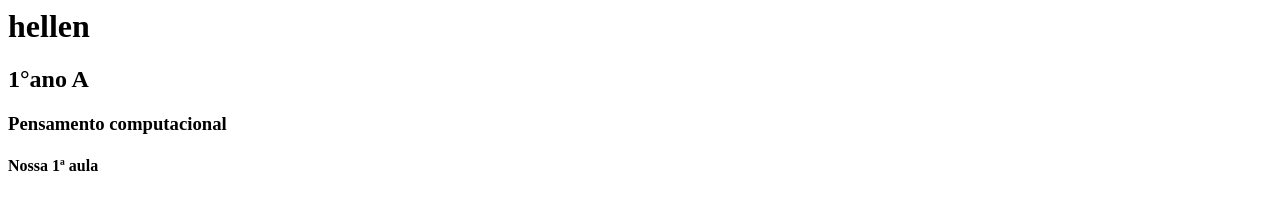
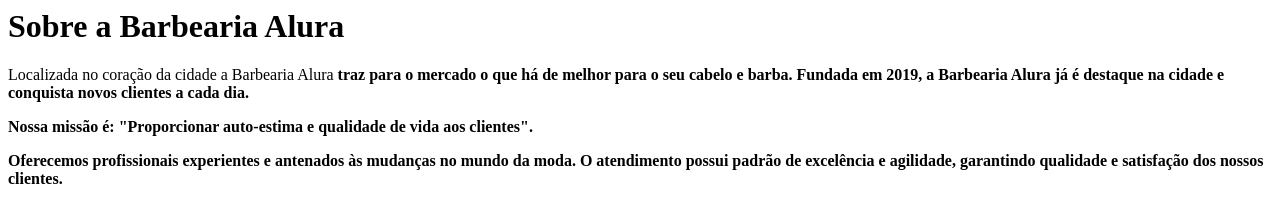
Before and after one commit to hellenfelini/repositorio1.0, a plain HTML site: page index.html in a window 1280 px wide. Drawn offline with Linux system fonts and the light colour scheme.

Commit message:
Add files via upload

```diff
--- a/index.html
+++ b/index.html
@@ -1,4 +1,7 @@
-<h1>hellen</h2>
-<h2>1°ano A</h2>
-<h3>Pensamento computacional</h3>
-<h4>Nossa 1ª aula</h4>
+<h1>Sobre a Barbearia Alura</h1>
+
+<p>Localizada no coração da cidade a <stong> Barbearia Alura <strong> traz para o mercado o que há de melhor para o seu cabelo e barba. Fundada em 2019, a Barbearia Alura já é destaque na cidade e conquista novos clientes a cada dia.</p>
+
+<strong><em.><p>Nossa missão é:<strong> </strong> "Proporcionar auto-estima e qualidade de vida aos clientes".</p></em.></strong>
+
+<p>Oferecemos profissionais experientes e antenados às mudanças no mundo da moda. O atendimento possui padrão de excelência e agilidade, garantindo qualidade e satisfação dos nossos clientes.</p>
```
